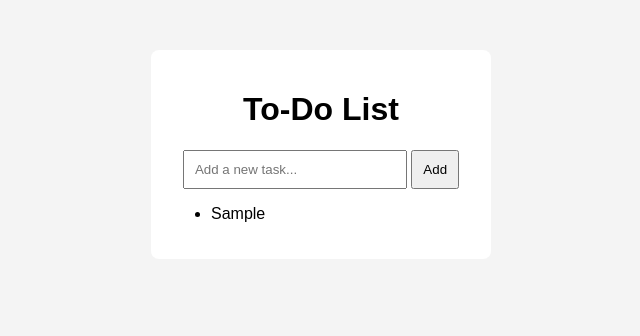
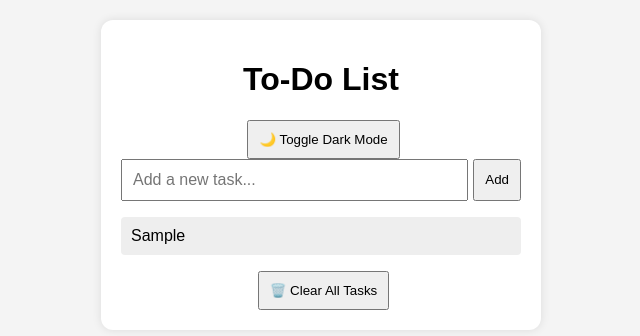
Before and after one commit to fszSajjan/todo-list, a plain HTML site: page index.html in a window 1280 px wide. Both pictures are taken after typing "Sample" into the empty fields and a click on the button "Add". Shown: the whole page, without its empty margins (319-959 px from the left). Drawn offline with Linux system fonts and the light colour scheme.

Commit message:
Enhanced To-Do List: localStorage, darkmode, delete all

```diff
--- a/index.html
+++ b/index.html
@@ -1,15 +1,21 @@
 <!DOCTYPE html>
-<html>
+<html lang="en">
 <head>
+  <meta charset="UTF-8" />
+  <meta name="viewport" content="width=device-width, initial-scale=1.0"/>
   <title>To-Do List</title>
-  <link rel="stylesheet" href="style.css">
+  <link rel="stylesheet" href="style.css" />
 </head>
 <body>
   <div class="container">
     <h1>To-Do List</h1>
-    <input type="text" id="taskInput" placeholder="Add a new task...">
-    <button onclick="addTask()">Add</button>
+    <button id="darkModeToggle">🌙 Toggle Dark Mode</button>
+    <div class="input-group">
+      <input type="text" id="taskInput" placeholder="Add a new task..." />
+      <button onclick="addTask()">Add</button>
+    </div>
     <ul id="taskList"></ul>
+    <button id="clearAllBtn">🗑️ Clear All Tasks</button>
   </div>
   <script src="script.js"></script>
 </body>
--- a/script.js
+++ b/script.js
@@ -1,11 +1,66 @@
+// Load tasks on page load
+window.onload = () => {
+  loadTasks();
+  document.getElementById("darkModeToggle").onclick = toggleDarkMode;
+  document.getElementById("clearAllBtn").onclick = clearAllTasks;
+};
+
 function addTask() {
-  const input = document.getElementById('taskInput');
-  const task = input.value.trim();
-  if (task) {
-    const li = document.createElement('li');
-    li.textContent = task;
-    li.onclick = () => li.remove();
-    document.getElementById('taskList').appendChild(li);
-    input.value = '';
+  const input = document.getElementById("taskInput");
+  const taskText = input.value.trim();
+  if (taskText) {
+    const task = {
+      text: taskText,
+      done: false
+    };
+    saveTask(task);
+    input.value = "";
+    renderTasks();
   }
 }
+
+function saveTask(task) {
+  let tasks = JSON.parse(localStorage.getItem("tasks")) || [];
+  tasks.push(task);
+  localStorage.setItem("tasks", JSON.stringify(tasks));
+}
+
+function loadTasks() {
+  renderTasks();
+  const isDark = localStorage.getItem("darkMode") === "true";
+  if (isDark) document.body.classList.add("dark");
+}
+
+function renderTasks() {
+  const taskList = document.getElementById("taskList");
+  taskList.innerHTML = "";
+  let tasks = JSON.parse(localStorage.getItem("tasks")) || [];
+
+  tasks.forEach((task, index) => {
+    const li = document.createElement("li");
+    li.textContent = task.text;
+    if (task.done) li.classList.add("done");
+    li.onclick = () => toggleDone(index);
+    taskList.appendChild(li);
+  });
+}
+
+function toggleDone(index) {
+  let tasks = JSON.parse(localStorage.getItem("tasks")) || [];
+  tasks[index].done = !tasks[index].done;
+  localStorage.setItem("tasks", JSON.stringify(tasks));
+  renderTasks();
+}
+
+function clearAllTasks() {
+  if (confirm("Are you sure you want to clear all tasks?")) {
+    localStorage.removeItem("tasks");
+    renderTasks();
+  }
+}
+
+function toggleDarkMode() {
+  document.body.classList.toggle("dark");
+  const isDark = document.body.classList.contains("dark");
+  localStorage.setItem("darkMode", isDark);
+}
--- a/style.css
+++ b/style.css
@@ -2,23 +2,70 @@ body {
   font-family: Arial, sans-serif;
   background: #f4f4f4;
   text-align: center;
-  margin-top: 50px;
+  margin: 0;
+  padding: 20px;
+  transition: background 0.3s, color 0.3s;
 }
+
 .container {
+  max-width: 400px;
+  margin: auto;
   background: white;
   padding: 20px;
-  margin: auto;
-  width: 300px;
-  border-radius: 8px;
+  border-radius: 12px;
+  box-shadow: 0 0 10px rgba(0, 0, 0, 0.1);
 }
+
+.input-group {
+  display: flex;
+  margin-bottom: 15px;
+}
+
 input {
-  width: 200px;
+  flex: 1;
   padding: 10px;
+  font-size: 16px;
 }
+
 button {
   padding: 10px;
+  margin-left: 5px;
+  cursor: pointer;
 }
+
+ul {
+  list-style: none;
+  padding: 0;
+  text-align: left;
+}
+
 li {
-  text-align: left;
-  margin: 5px 0;
+  background: #eee;
+  margin-bottom: 5px;
+  padding: 10px;
+  border-radius: 4px;
+  cursor: pointer;
+  transition: 0.2s;
 }
+
+li.done {
+  text-decoration: line-through;
+  background: #c8e6c9;
+}
+
+.dark {
+  background: #121212;
+  color: white;
+}
+
+.dark .container {
+  background: #1e1e1e;
+}
+
+.dark li {
+  background: #333;
+}
+
+.dark li.done {
+  background: #2e7d32;
+}
```
